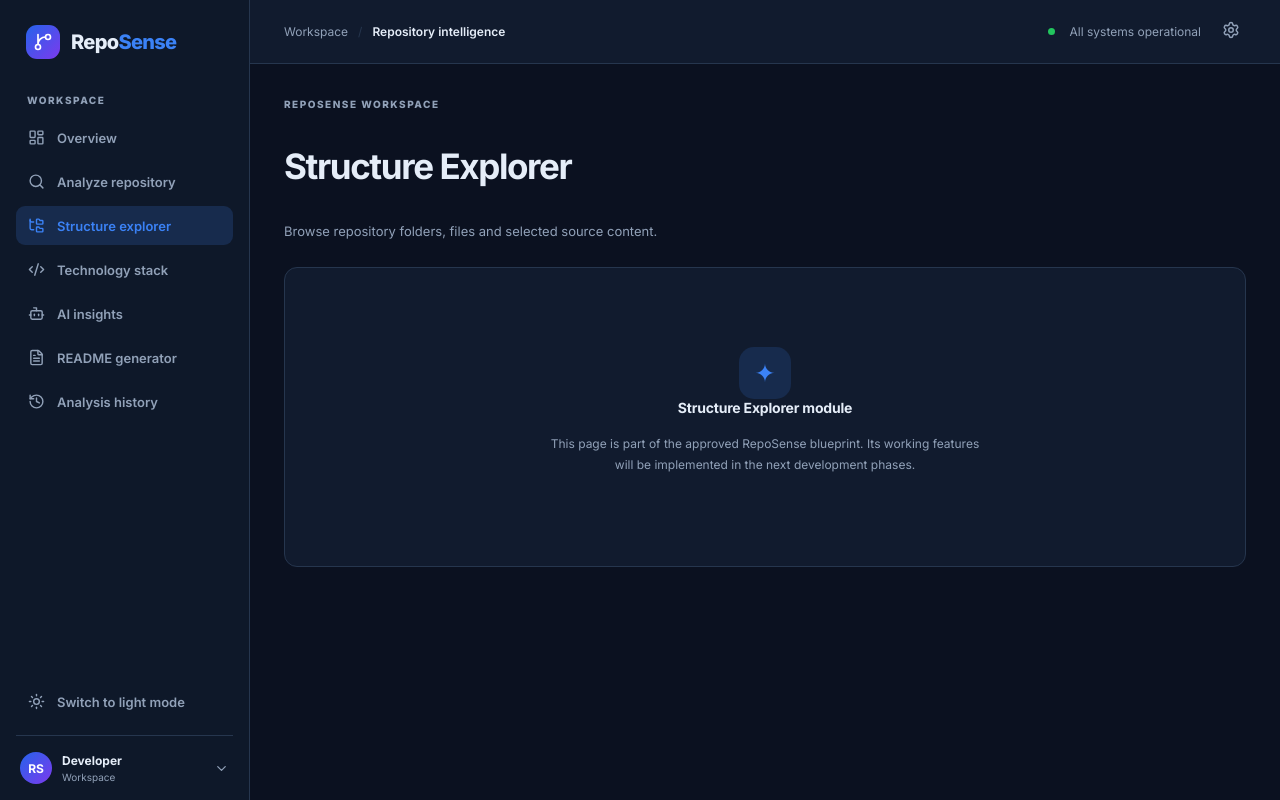
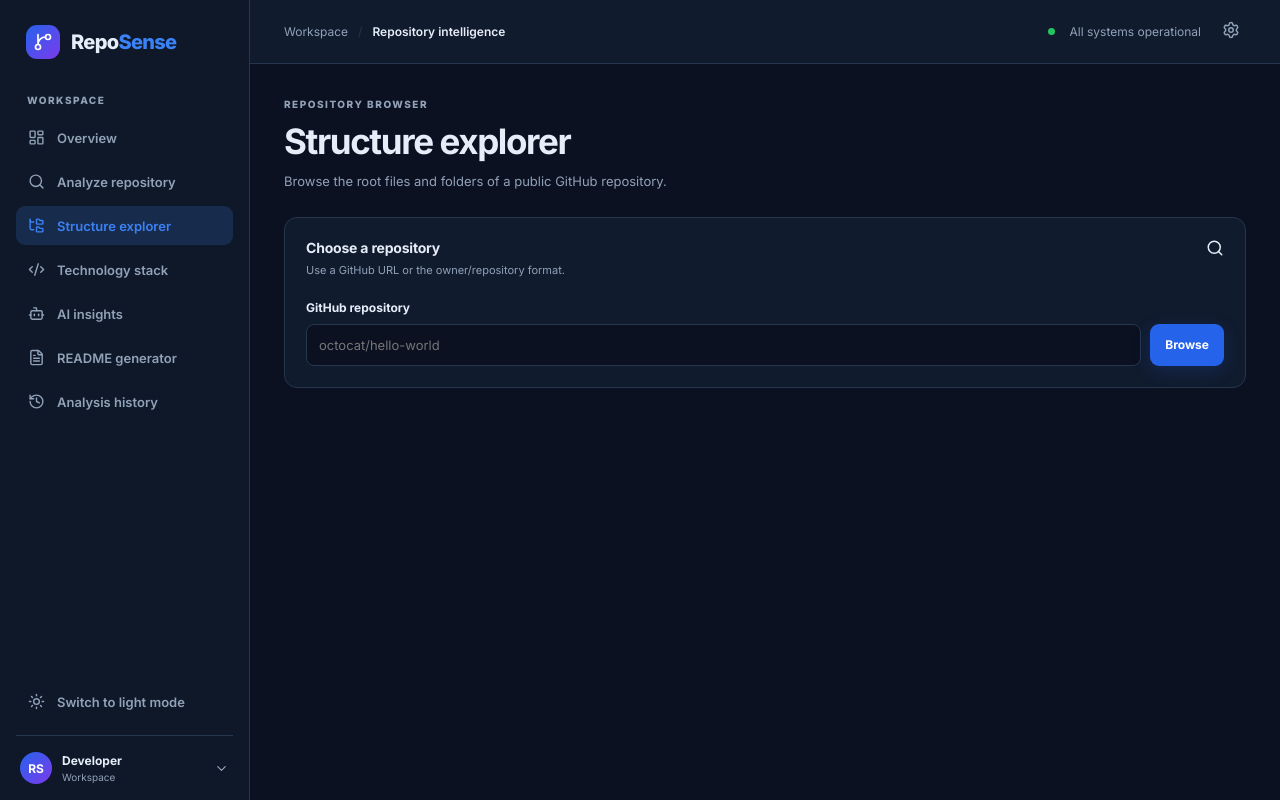
Before and after one commit to praveenprofessional18-maker/RepoSence, a React (Vite) app in the folder frontend/: page /explorer in a window 1280 px wide. Built offline with nearby package versions, Linux system fonts and the light colour scheme.

Commit message:
Add public repository structure browser

```diff
--- a/frontend/src/App.jsx
+++ b/frontend/src/App.jsx
@@ -2,10 +2,10 @@ import { Navigate, Route, Routes } from 'react-router-dom'
 import AppShell from './components/layout/AppShell'
 import Dashboard from './pages/Dashboard'
 import PlaceholderPage from './pages/PlaceholderPage'
+import ExplorerPage from './pages/ExplorerPage'
 
 const pages = [
   ['analyze', 'Repository Analyzer', 'Submit a GitHub repository and inspect its metadata.'],
-  ['explorer', 'Structure Explorer', 'Browse repository folders, files and selected source content.'],
   ['technologies', 'Technology Stack', 'Understand the languages, frameworks and tools used by a repository.'],
   ['insights', 'AI Insights', 'Review AI-generated project explanations and code quality recommendations.'],
   ['readme', 'README Generator', 'Create and preview professional Markdown documentation.'],
@@ -17,6 +17,7 @@ export default function App() {
     <Route path="/" element={<Navigate to="/dashboard" replace />} />
     <Route element={<AppShell />}>
       <Route path="/dashboard" element={<Dashboard />} />
+      <Route path="/explorer" element={<ExplorerPage />} />
       {pages.map(([path, title, description]) => <Route key={path} path={`/${path}`} element={<PlaceholderPage title={title} description={description} />} />)}
   </Route>
   <Route path="*" element={<Navigate to="/dashboard" replace />} />
--- /dev/null
+++ b/frontend/src/pages/ExplorerPage.css
@@ -0,0 +1,21 @@
+.explorer-panel { max-width:1000px; }
+.explorer-form { display:grid; gap:9px; margin-top:20px; }
+.explorer-form label { font-size:12px; font-weight:700; }
+.explorer-input-row { display:flex; gap:9px; }
+.explorer-input-row input { flex:1; min-width:0; min-height:42px; padding:10px 12px; border:1px solid var(--border); border-radius:8px; background:var(--bg); color:var(--text); font:inherit; font-size:13px; }
+.explorer-input-row button { border:0; cursor:pointer; }
+.explorer-input-row button:disabled { opacity:.65; cursor:wait; }
+.explorer-status,.explorer-error { margin:16px 0 0; font-size:12px; }
+.explorer-status { color:var(--muted); }
+.explorer-error { color:#dc2626; }
+.explorer-results { margin-top:24px; }
+.explorer-repository-heading { display:flex; align-items:flex-start; justify-content:space-between; gap:12px; }
+.explorer-repository-heading h2 { margin:0; font-size:16px; }
+.explorer-repository-heading p { margin:6px 0 0; color:var(--muted); font-size:12px; line-height:1.6; }
+.explorer-repository-heading > span { flex:none; color:var(--muted); font-size:11px; }
+.explorer-entry-list { display:grid; gap:5px; margin:14px 0 0; padding:0; list-style:none; }
+.explorer-entry-list li { display:flex; align-items:center; gap:9px; min-width:0; padding:10px 12px; border:1px solid var(--border); border-radius:8px; font-size:12px; }
+.explorer-entry-list li svg { flex:none; color:var(--blue); }
+.explorer-entry-list li span { overflow:hidden; text-overflow:ellipsis; white-space:nowrap; }
+.explorer-entry-list li small { margin-left:auto; color:var(--muted); }
+@media(max-width:600px) { .explorer-input-row { flex-direction:column; } .explorer-input-row button { align-self:flex-start; } .explorer-repository-heading { flex-direction:column; } }
--- /dev/null
+++ b/frontend/src/pages/ExplorerPage.jsx
@@ -0,0 +1,83 @@
+import { useState } from 'react'
+import { FileCode2, Folder, Search } from 'lucide-react'
+import { fetchRepositoryContents, parseGitHubRepository } from '../services/githubRepository'
+import './ExplorerPage.css'
+
+export default function ExplorerPage() {
+  const [repositoryInput, setRepositoryInput] = useState('')
+  const [repository, setRepository] = useState(null)
+  const [isLoading, setIsLoading] = useState(false)
+  const [error, setError] = useState('')
+
+  const loadRepository = async (event) => {
+    event.preventDefault()
+    let parsedRepository
+    try {
+      parsedRepository = parseGitHubRepository(repositoryInput)
+    } catch (validationError) {
+      setError(validationError.message)
+      return
+    }
+
+    setIsLoading(true)
+    setError('')
+    try {
+      setRepository(await fetchRepositoryContents(parsedRepository))
+    } catch (requestError) {
+      setError(requestError.message || 'Unable to load this repository.')
+    } finally {
+      setIsLoading(false)
+    }
+  }
+
+  return (
+    <div className="page-stack">
+      <header>
+        <div className="eyebrow">REPOSITORY BROWSER</div>
+        <h1>Structure explorer</h1>
+        <p className="page-description">Browse the root files and folders of a public GitHub repository.</p>
+      </header>
+
+      <section className="panel explorer-panel" aria-labelledby="explorer-title">
+        <div className="panel-heading">
+          <div>
+            <h2 id="explorer-title">Choose a repository</h2>
+            <p>Use a GitHub URL or the owner/repository format.</p>
+          </div>
+          <Search size={18} aria-hidden="true" />
+        </div>
+        <form className="explorer-form" onSubmit={loadRepository}>
+          <label htmlFor="explorer-repository">GitHub repository</label>
+          <div className="explorer-input-row">
+            <input id="explorer-repository" value={repositoryInput} onChange={(event) => setRepositoryInput(event.target.value)} placeholder="octocat/hello-world" required />
+            <button className="button-primary" type="submit" disabled={isLoading}>{isLoading ? 'Loading…' : 'Browse'}</button>
+          </div>
+        </form>
+
+        {isLoading && <p className="explorer-status" role="status">Loading repository structure…</p>}
+        {error && <p className="explorer-error" role="alert">{error}</p>}
+
+        {repository && !isLoading && (
+          <div className="explorer-results">
+            <div className="explorer-repository-heading">
+              <div>
+                <h2>{repository.fullName}</h2>
+                {repository.description && <p>{repository.description}</p>}
+              </div>
+              <span>{repository.entries.length} root entries</span>
+            </div>
+            <ul className="explorer-entry-list">
+              {repository.entries.map((entry) => (
+                <li key={entry.path}>
+                  {entry.type === 'dir' ? <Folder size={16} aria-hidden="true" /> : <FileCode2 size={16} aria-hidden="true" />}
+                  <span>{entry.name}</span>
+                  <small>{entry.type === 'dir' ? 'Folder' : 'File'}</small>
+                </li>
+              ))}
+            </ul>
+          </div>
+        )}
+      </section>
+    </div>
+  )
+}
--- /dev/null
+++ b/frontend/src/services/githubRepository.js
@@ -0,0 +1,76 @@
+const GITHUB_API = 'https://api.github.com'
+const ownerPattern = /^[A-Za-z0-9](?:[A-Za-z0-9-]{0,37}[A-Za-z0-9])?$/
+const repositoryPattern = /^[A-Za-z0-9][A-Za-z0-9._-]{0,99}$/
+
+export function parseGitHubRepository(value) {
+  const input = value.trim()
+  if (!input) throw new Error('Enter a GitHub repository URL or owner/repository.')
+
+  let path = input
+  if (/^https?:\/\//i.test(input)) {
+    let url
+    try {
+      url = new URL(input)
+    } catch {
+      throw new Error('Enter a valid GitHub repository URL.')
+    }
+
+    if (url.protocol !== 'https:' || url.hostname !== 'github.com' || url.username || url.password) {
+      throw new Error('Use a secure URL from github.com.')
+    }
+    if (url.search || url.hash) throw new Error('Remove query parameters and fragments from the repository URL.')
+    path = url.pathname.replace(/^\/|\/$/g, '')
+  } else if (input.includes('://')) {
+    throw new Error('Enter a GitHub repository URL or owner/repository.')
+  }
+
+  const parts = path.split('/')
+  if (parts.length !== 2) throw new Error('Enter a repository as owner/repository.')
+
+  const [owner, rawRepository] = parts
+  const repo = rawRepository.endsWith('.git') ? rawRepository.slice(0, -4) : rawRepository
+  if (!ownerPattern.test(owner) || !repositoryPattern.test(repo)) {
+    throw new Error('Enter a valid GitHub owner and repository name.')
+  }
+
+  return { owner, repo }
+}
+
+async function requestJson(url, signal) {
+  const response = await fetch(url, {
+    signal,
+    headers: {
+      Accept: 'application/vnd.github+json',
+      'X-GitHub-Api-Version': '2022-11-28'
+    }
+  })
+
+  if (!response.ok) {
+    if (response.status === 403 && response.headers.get('x-ratelimit-remaining') === '0') {
+      throw new Error('GitHub API rate limit reached. Try again later.')
+    }
+    if (response.status === 404) throw new Error('Repository not found or it is not public.')
+    throw new Error(`GitHub API request failed (${response.status}).`)
+  }
+
+  return response.json()
+}
+
+export async function fetchRepositoryContents({ owner, repo }, signal) {
+  const encodedOwner = encodeURIComponent(owner)
+  const encodedRepo = encodeURIComponent(repo)
+  const [metadata, entries] = await Promise.all([
+    requestJson(`${GITHUB_API}/repos/${encodedOwner}/${encodedRepo}`, signal),
+    requestJson(`${GITHUB_API}/repos/${encodedOwner}/${encodedRepo}/contents`, signal)
+  ])
+
+  if (!Array.isArray(entries)) throw new Error('GitHub returned an unexpected repository structure.')
+
+  return {
+    fullName: metadata.full_name,
+    description: metadata.description || '',
+    defaultBranch: metadata.default_branch,
+    url: metadata.html_url,
+    entries
+  }
+}
```
